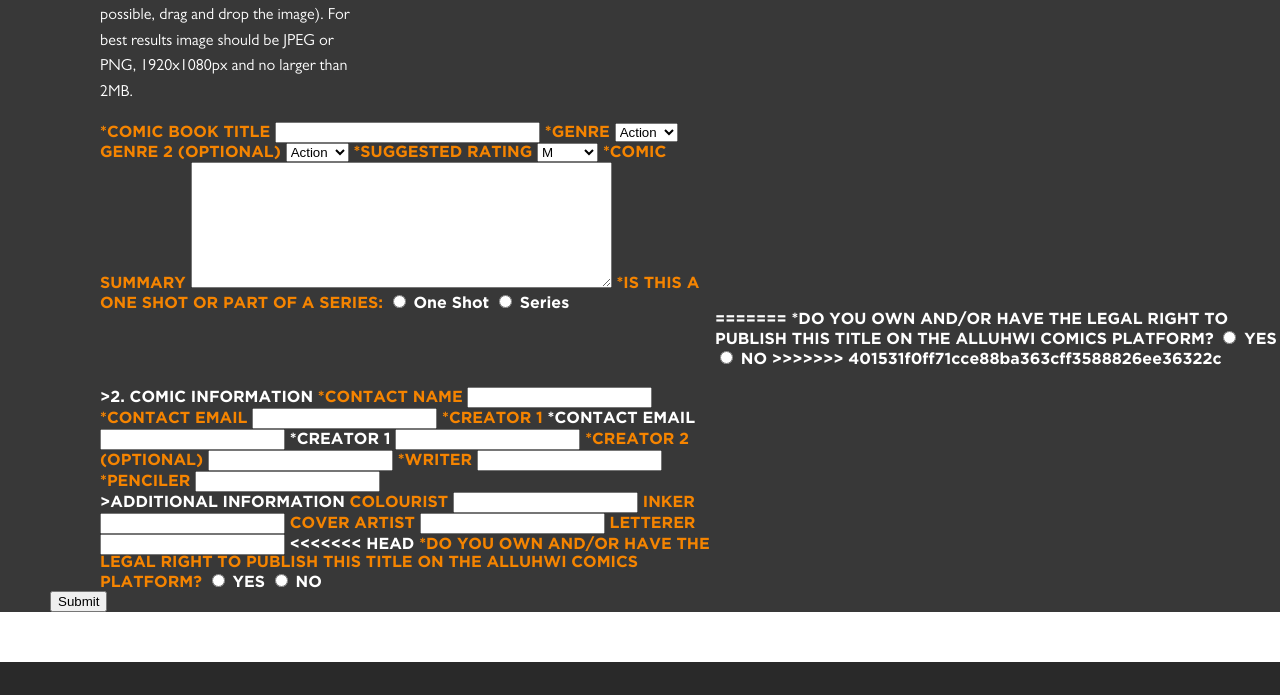
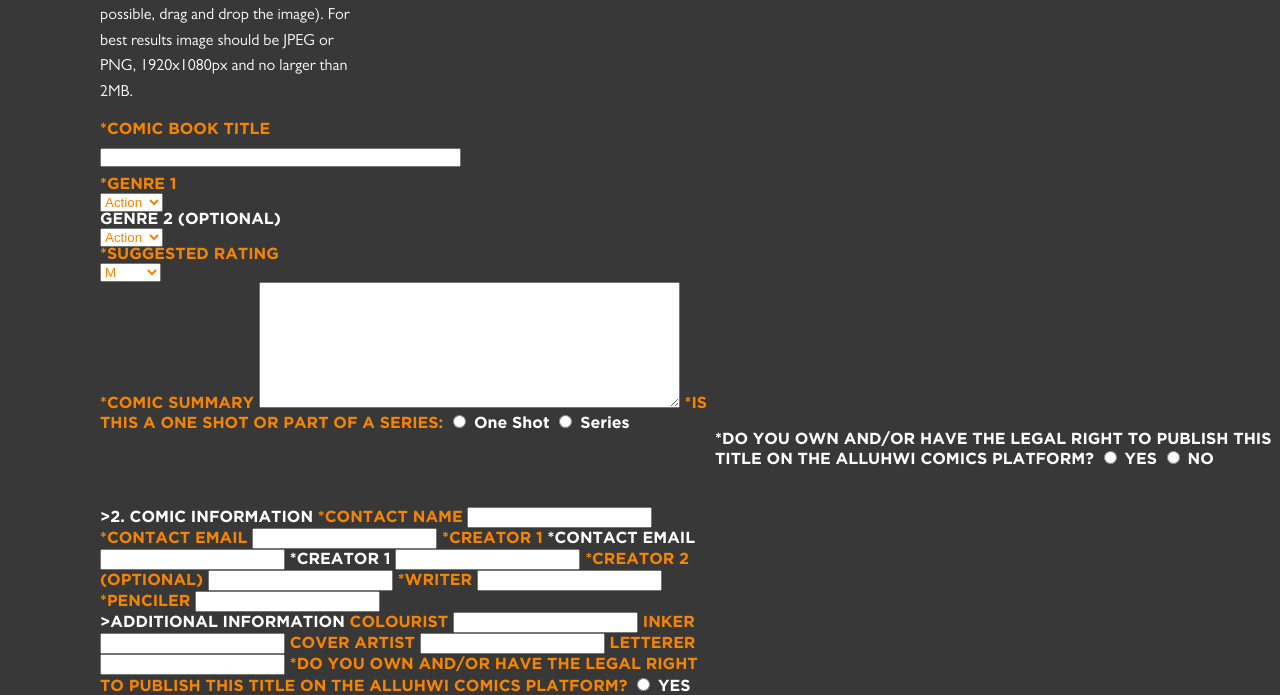
Before and after one commit to damhalkar/AllUhWi, a plain HTML site: page creator-form.html in a window 1280 px wide. Shown: the part 855-1550 px from the top of the page. Drawn offline with Linux system fonts and the light colour scheme.

Commit message:
Added styling to creator form.

```diff
--- a/creator-form.html
+++ b/creator-form.html
@@ -34,26 +34,26 @@
               image should be JPEG or PNG, 1920x1080px and no larger than 2MB.
             </p>
             <label for="comic-title" class="form-creator">*COMIC BOOK TITLE</label>
-            <input type="text" name="comic-title" size="30" required />
-            <label for="genres" class="form-creator">*GENRE</label>
-            <select name="genres">
+            <input type="text" name="comic-title" size="30" required class="form-creator" />
+            <label for="genres" class="form-creator">*GENRE 1</label>
+            <select name="genres" class="form-creator">
               <option value="action">Action</option>
               <option value="drama">Drama</option>
               <option value="thriller">Thriller</option>
             </select>
-            <label for="genres2" class="form-creator">GENRE 2 (OPTIONAL)</label>
-            <select name="genres2">
+            <label for="genres2" class="form-creator-two">GENRE 2 (OPTIONAL)</label>
+            <select name="genres2" class="form-creator">
               <option value="action">Action</option>
               <option value="drama">Drama</option>
               <option value="thriller">Thriller</option>
             </select>
             <label for="rating" class="form-creator">*SUGGESTED RATING</label>
-            <select name="rating">
+            <select name="rating" class="form-creator">
               <option value="M">M</option>
               <option value="pg13">PG-13</option>
             </select>
             <label for="summary" class="form-creator">*COMIC SUMMARY</label>
-            <textarea rows="8" cols="50"></textarea>
+            <textarea rows="8" cols="50" class="form-creator"></textarea>
             <label for="type" class="form-creator">*IS THIS A ONE SHOT OR PART OF A SERIES:</label>
             <input type="radio" name="type" value="oneshot" /> One Shot
             <input type="radio" name="type" value="series" /> Series
@@ -86,19 +86,16 @@
             <input type="text" name="cover-artist" />
             <label for="letterer" class="form-creator">LETTERER</label>
             <input type="text" name="letterer" />
-<<<<<<< HEAD
             <label for="legal-right" class="form-creator">*DO YOU OWN AND/OR HAVE THE LEGAL RIGHT TO PUBLISH THIS TITLE ON THE ALLUHWI COMICS PLATFORM?</label>
             <input type="radio" name="legal-right" value="yes"/> YES
             <input type="radio" name="legal-right" value="no"/> NO
             </div>
-=======
             <label for="legal-right"
               >*DO YOU OWN AND/OR HAVE THE LEGAL RIGHT TO PUBLISH THIS TITLE ON
               THE ALLUHWI COMICS PLATFORM?</label
             >
             <input type="radio" name="legal-right" value="yes" /> YES
             <input type="radio" name="legal-right" value="no" /> NO
->>>>>>> 401531f0ff71cce88ba363cff3588826ee36322c
           </fieldset>
           <input type="submit" value="Submit" />
         </form>
--- a/css/style.css
+++ b/css/style.css
@@ -282,6 +282,27 @@ div.sub {
     float: left;
 }
 
+input.form-creator {
+    display: block;
+    margin: 10px 0 10px 0;
+    padding: 0 100px 0 0;
+}
+
+select.form-creator {
+    display: block;
+}
+
+input.form-creator-two {
+    display: block;
+    margin: 10px 0 10px 0;
+    padding: 0 100px 0 0;
+}
+
+label.from-creator-two {
+    float: right;
+    border: 5px solid red;
+}
+
 .clearfix::after {
     content: "";
     clear: both;
```
